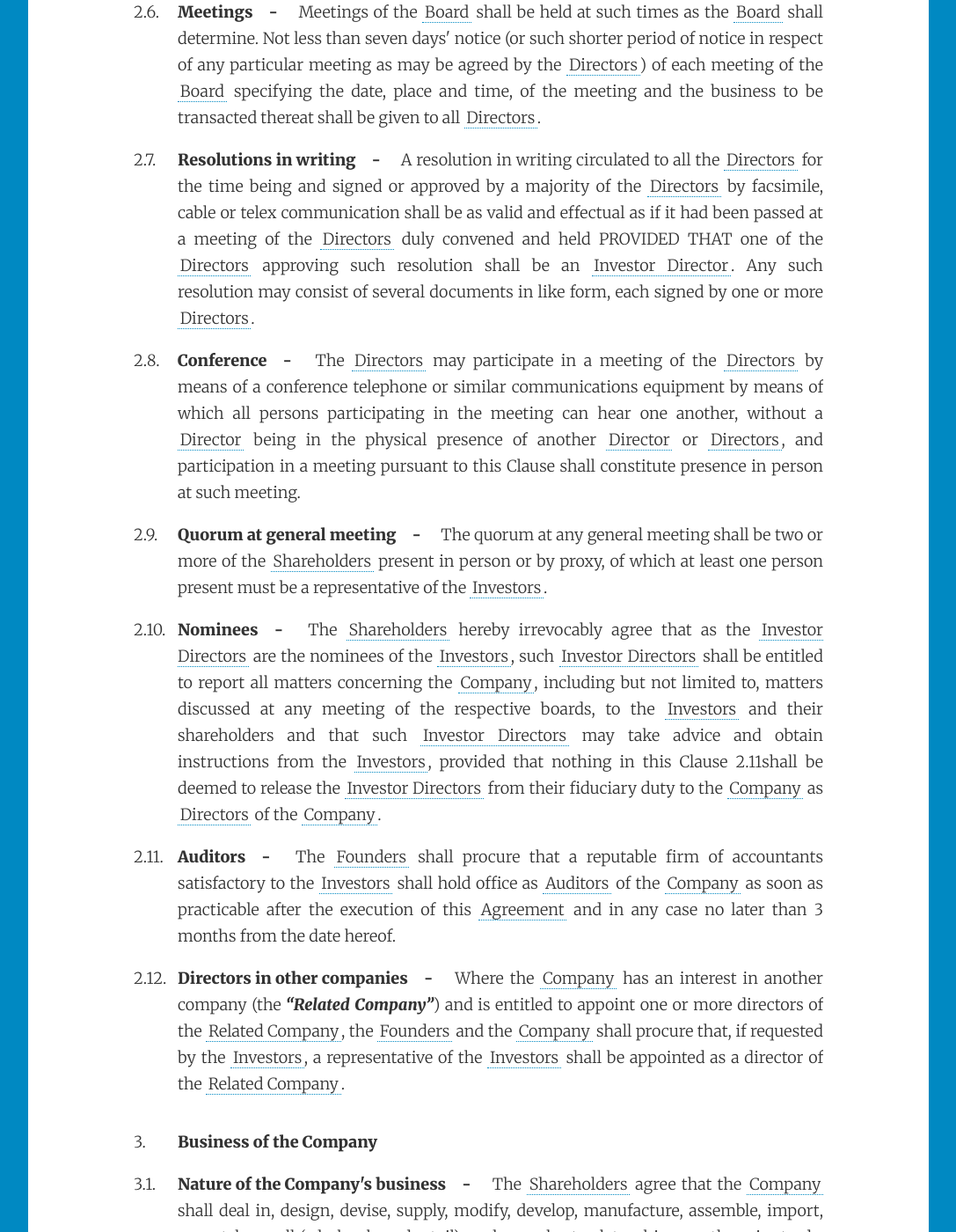
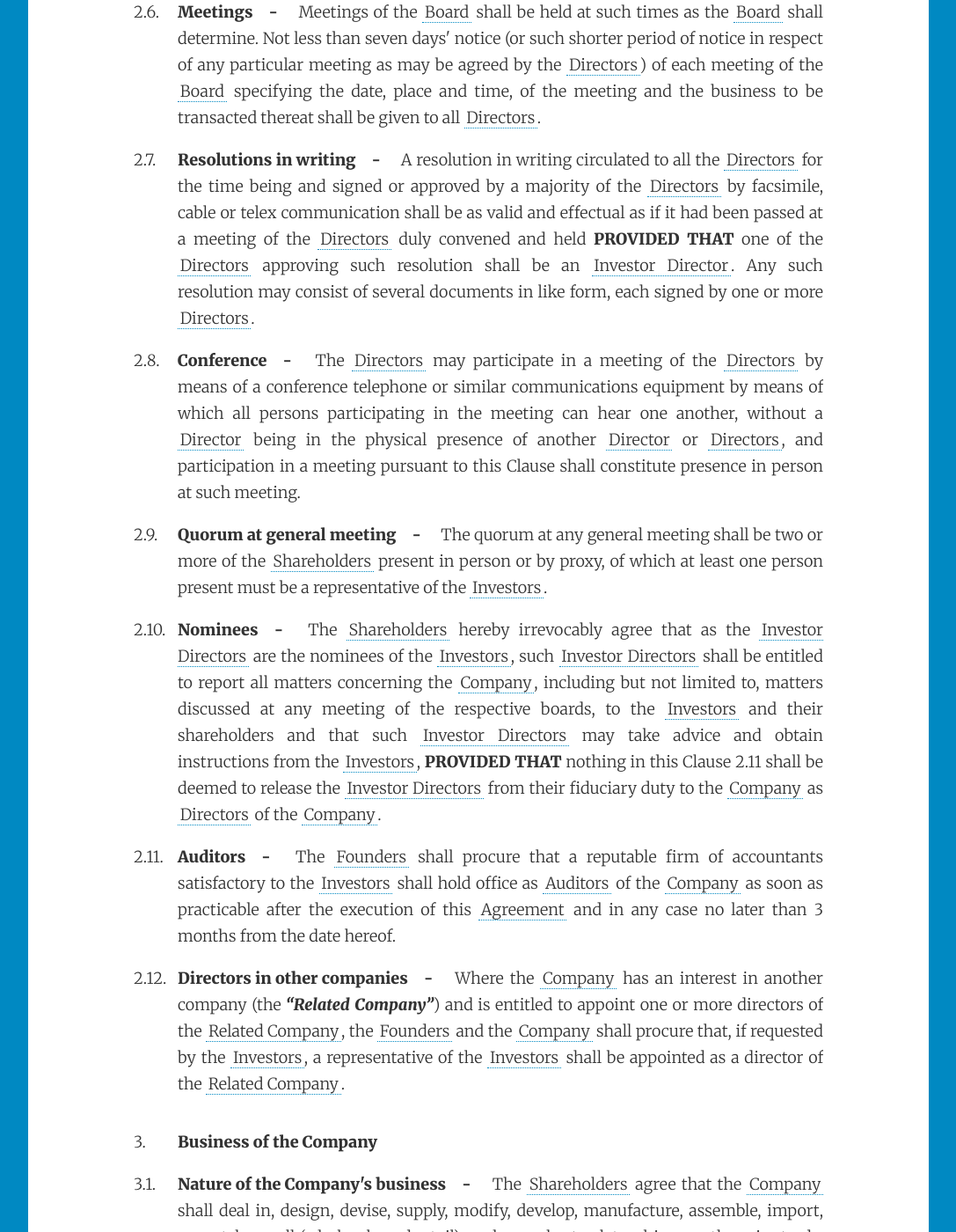
Before and after one commit to cofounders/legal, a Jekyll site: the page built from _posts/2013-11-03-shareholders_agreement.html, in a window 1280 px wide and 1400 px high, scrolled down 5249 px. Shown: the whole window at 88% size, without its empty margins (96-1183 px from the left). Built offline with Jekyll 4.4.1, drawn with Linux system fonts in a browser that asks for light colours; some web fonts are replaced; some of the changed text lies outside the part shown.

Commit message:
Markup fixes

```diff
--- a/_posts/2013-11-03-shareholders_agreement.html
+++ b/_posts/2013-11-03-shareholders_agreement.html
@@ -55,7 +55,7 @@
 
           <dt><dfn>Connected Companies</dfn> means</dt>
           <dd>
-            collectively, any companies which are and may from time to time be connected with the Company, and for these purposes, a company (the "Connected Company") shall also be deemed to be connected with the Company if:
+            collectively, any companies which are and may from time to time be connected with the Company, and for these purposes, a company (the Connected Company) shall also be deemed to be connected with the Company if:
             <ol>
               <li>any shareholder or director of the Company or any parent, uncle, aunt, grandparent, spouse, sibling or children of such shareholder or director (hereinafter <dfn>Connected Persons</dfn>) holds the position of shareholder (whether legal or beneficial) or director in the Connected Company or directly or indirectly controls the Connected Company <b>provided that</b> for the purposes of this definition, a company shall not be deemed to be a Connected Company by reason only of any of the aforementioned persons being interested in the shares of such company if such interest is in shares representing less than 5% of the issued share capital of the company and such company is listed on a Recognised Stock Exchange; or</li>
               <li>the Connected Company directly or indirectly controls the Company. (The Connected Company shall be deemed to control the Company if it has an interest of 25% or more in the shares of the Company),</li>
@@ -123,7 +123,7 @@
       </li>
       <li>
         <h5>Resolutions in writing</h5>
-        A resolution in writing circulated to all the Directors for the time being and signed or approved by a majority of the Directors by facsimile, cable or telex communication shall be as valid and effectual as if it had been passed at a meeting of the Directors duly convened and held PROVIDED THAT one of the Directors approving such resolution shall be an Investor Director. Any such resolution may consist of several documents in like form, each signed by one or more Directors.
+        A resolution in writing circulated to all the Directors for the time being and signed or approved by a majority of the Directors by facsimile, cable or telex communication shall be as valid and effectual as if it had been passed at a meeting of the Directors duly convened and held <b>provided that</b> one of the Directors approving such resolution shall be an Investor Director. Any such resolution may consist of several documents in like form, each signed by one or more Directors.
       </li>
       <li>
         <h5>Conference</h5>
@@ -135,7 +135,7 @@
       </li>
       <li>
         <h5>Nominees</h5>
-        The Shareholders hereby irrevocably agree that as the Investor Directors are the nominees of the Investors, such Investor Directors shall be entitled to report all matters concerning the Company, including but not limited to, matters discussed at any meeting of the respective boards, to the Investors and their shareholders and that such Investor Directors may take advice and obtain instructions from the Investors, provided that nothing in this Clause 2.11shall be deemed to release the Investor Directors from their fiduciary duty to the Company as Directors of the Company.
+        The Shareholders hereby irrevocably agree that as the Investor Directors are the nominees of the Investors, such Investor Directors shall be entitled to report all matters concerning the Company, including but not limited to, matters discussed at any meeting of the respective boards, to the Investors and their shareholders and that such Investor Directors may take advice and obtain instructions from the Investors, <b>provided that</b> nothing in this Clause 2.11 shall be deemed to release the Investor Directors from their fiduciary duty to the Company as Directors of the Company.
       </li>
       <li>
         <h5>Auditors</h5>
@@ -215,7 +215,7 @@
     <ol>
       <li>
         <h5>Termination</h5>
-        Subject to the provisions of this Agreement, this Agreement shall take effect without limit in point of time. If any Shareholder sells all of its or his Shares in accordance with the provisions of this Agreement and with the Articles, it or he shall be released from all of his obligations hereunder. If following any such transfer there shall be more than two Shareholders bound by the provisions of this Agreement, this Agreement shall continue in full force and effect as between the continuing Shareholders Provided That this Agreement shall terminate upon the listing of the Company on any Recognised Stock Exchange.
+        Subject to the provisions of this Agreement, this Agreement shall take effect without limit in point of time. If any Shareholder sells all of its or his Shares in accordance with the provisions of this Agreement and with the Articles, it or he shall be released from all of his obligations hereunder. If following any such transfer there shall be more than two Shareholders bound by the provisions of this Agreement, this Agreement shall continue in full force and effect as between the continuing Shareholders <b>provided that</b> this Agreement shall terminate upon the listing of the Company on any Recognised Stock Exchange.
       </li>
     </ol>
   </li>
```
